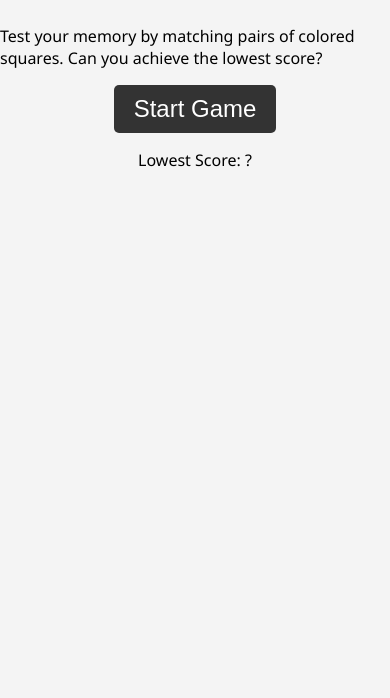
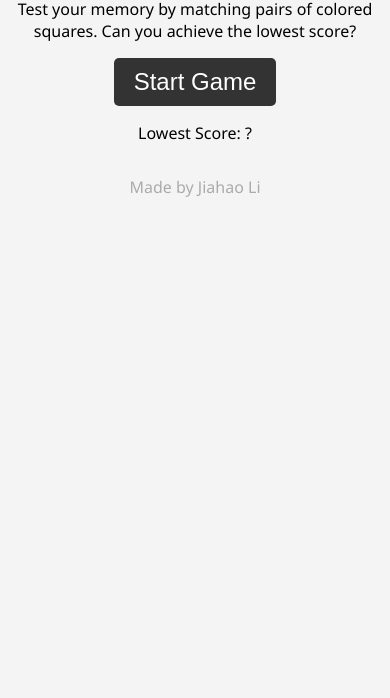
Before and after one commit to jiahaoli0465/memorygame, a plain HTML site: page index.html in a window 390 px wide. Shown: the part 402-1100 px from the top of the page. Drawn offline with Linux system fonts and the light colour scheme.

Commit message:
add author to home page, slight adjustment to title alignment

```diff
--- a/index.html
+++ b/index.html
@@ -14,6 +14,7 @@
         <button id="startGame">Start Game</button>
 
         <p>Lowest Score: <span id="lowestScoreIn">?</span></p>
+        <p style="color: #ababab;">Made by Jiahao Li</p>
     </div>
 
     <!-- Game Board -->
--- a/style.css
+++ b/style.css
@@ -191,6 +191,12 @@ h1 {
 }
 
 @media (max-width: 768px) {
+#initialScreen h1,
+#initialScreen p {
+  text-align: center;
+  width: 95%;
+}
+
   #timerDisplay, #game, #scoreBoard {
     width: 90%;
     margin: 2% auto; /* Adjusted margin */
```
